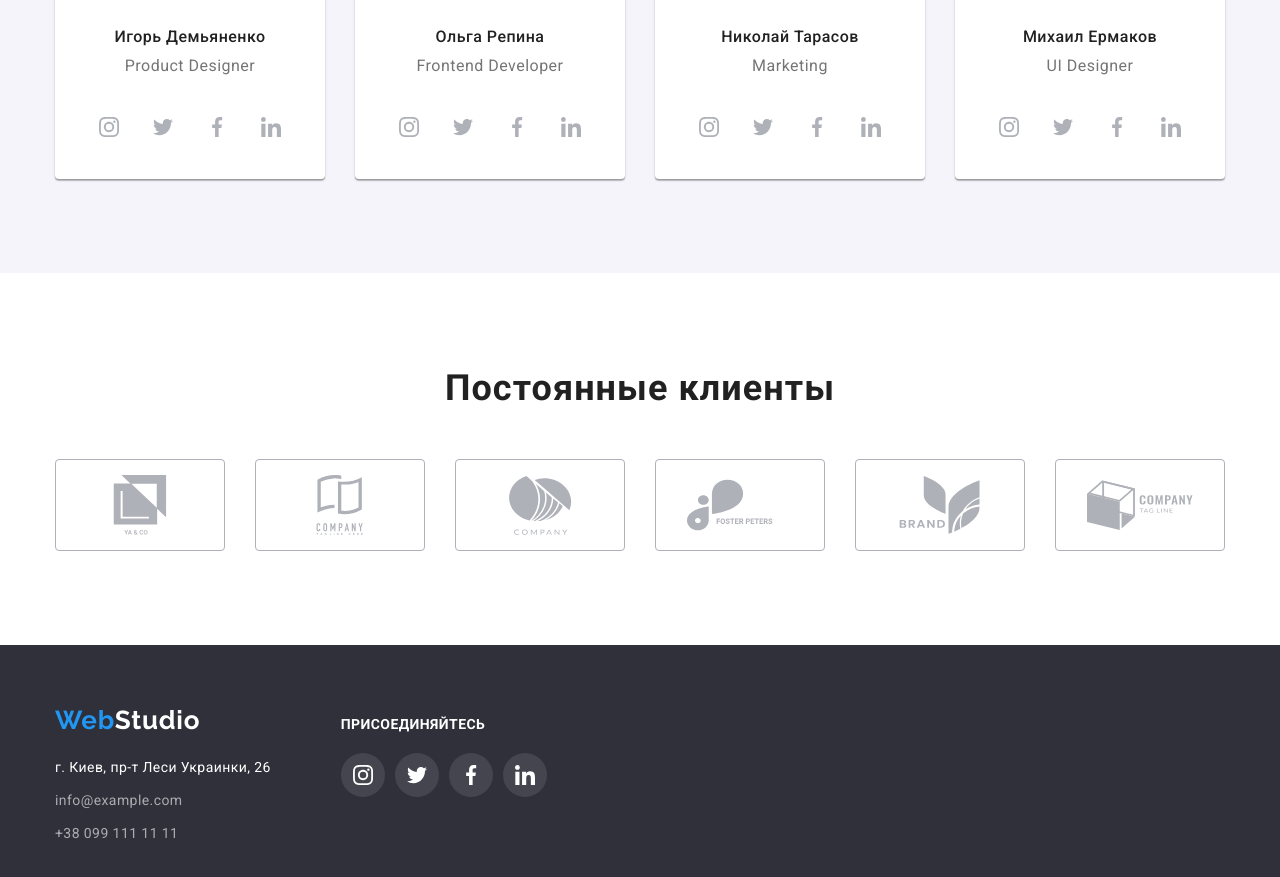
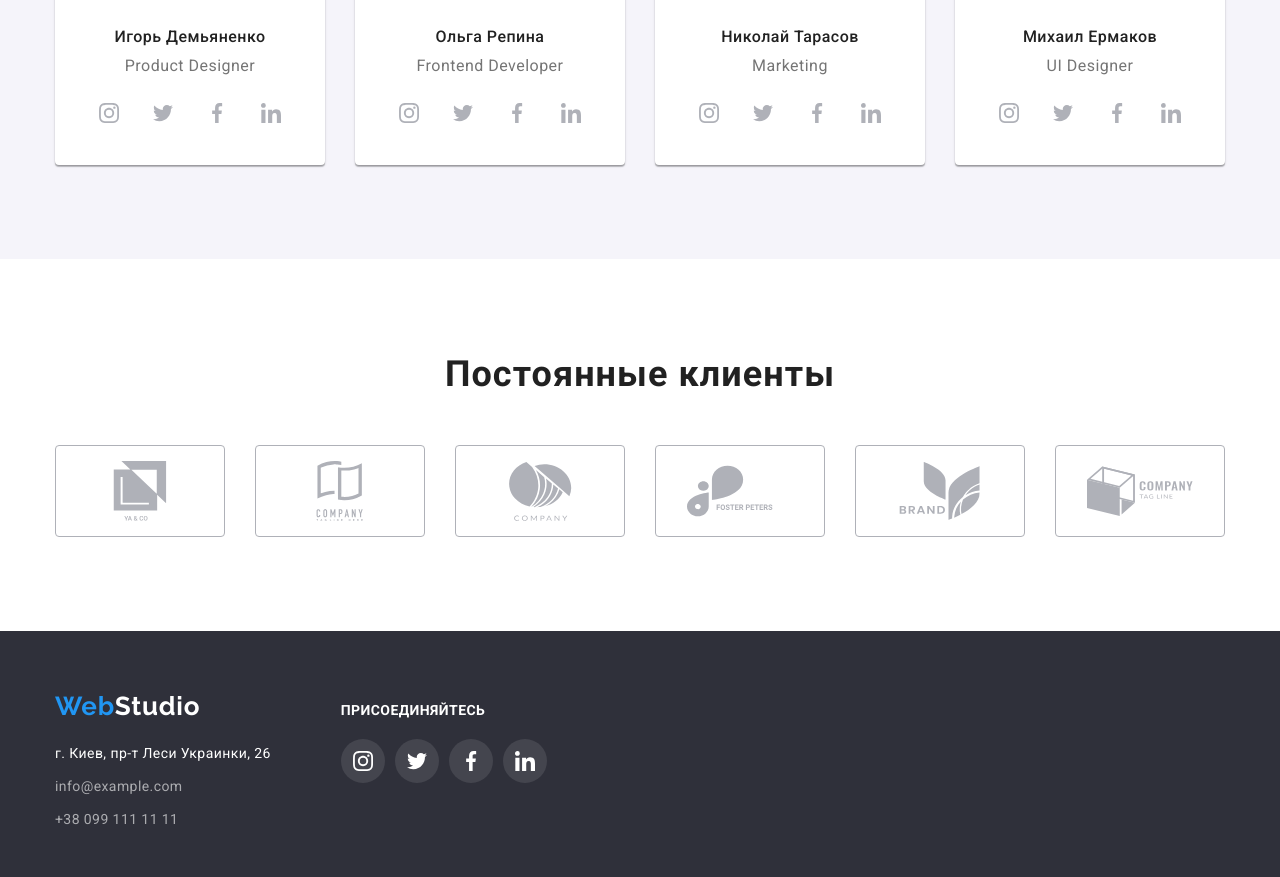
Before and after one commit to Omelchuk91/goit-markup-hw-08, a plain HTML site: page index.html in a window 1280 px wide. Shown: the part 2052-2929 px from the top of the page. Drawn offline with nearby package versions, Linux system fonts and the light colour scheme.

Commit message:
corrective

```diff
--- a/css/styles.css
+++ b/css/styles.css
@@ -365,7 +365,7 @@ body {
 .soc-item {
   display: flex;
   justify-content: center;
-  margin-bottom: 30px;
+  margin-top: 16px;
 }
 
 .soc-list {
```
Also changed, not shown: index.html (+4 -5 lines).
